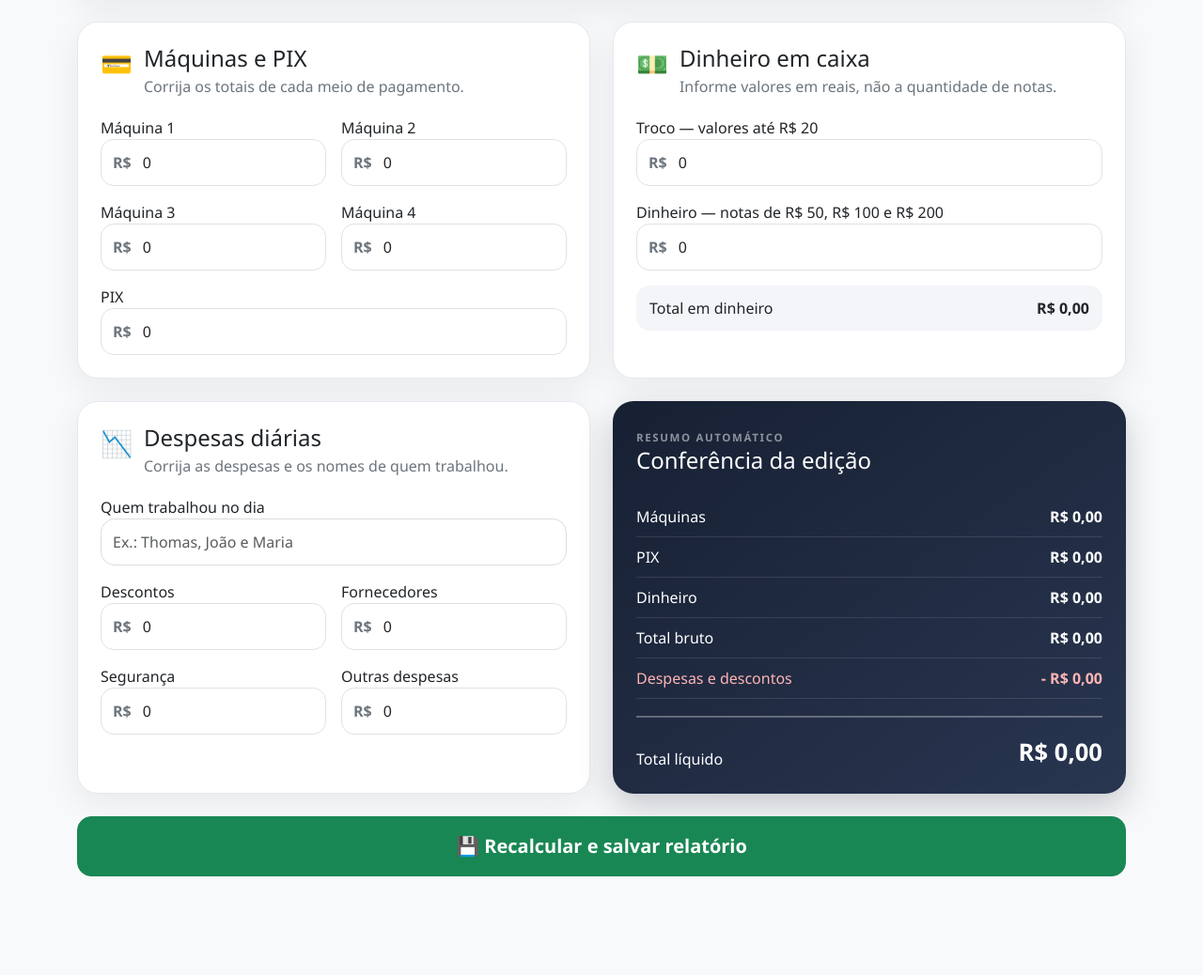
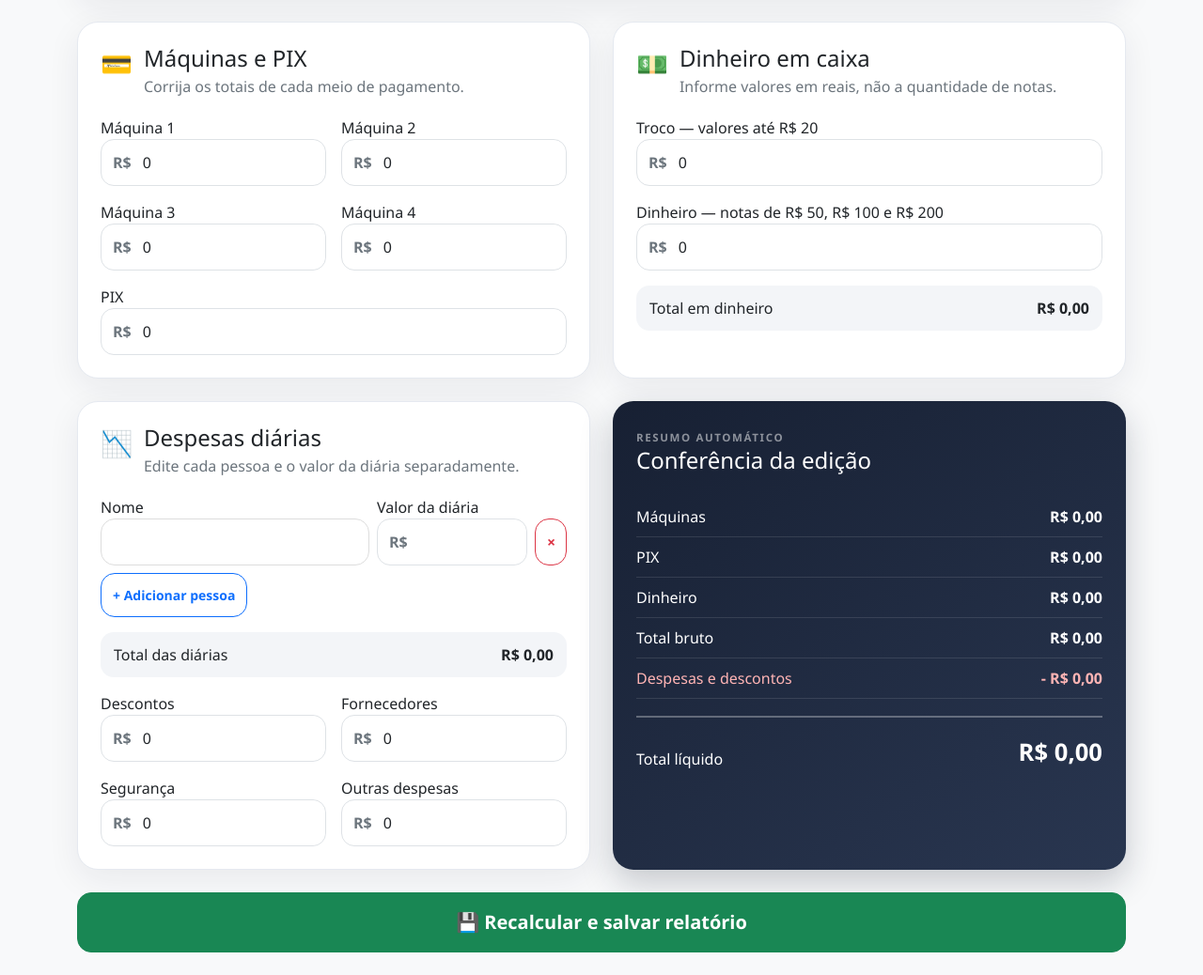
Before and after one commit to thalves2004/pastelaria-app, a Flask app: template templates/editar_relatorio.html in a window 1280 px wide. Shown: the part 519-1557 px from the top of the page at 94% size. Before the commit the page ends 1452 px from the top, so only its background shows below. Run offline with Flask 3, Linux system fonts and the light colour scheme; the template is opened without the code that fills it, so the values that code supplies are empty; some libraries are stand-ins or nearby versions.

Commit message:
Corrige Pastelao e adiciona lista de diarias

```diff
--- a/app.py
+++ b/app.py
@@ -1,4 +1,5 @@
 from decimal import Decimal, InvalidOperation
+import json
 from flask import Flask, render_template, request, redirect, session
 from database import conectar, criar_banco, ORDEM_PRODUTOS
 
@@ -20,6 +21,37 @@ def inteiro(nome):
         return max(0, int(request.form.get(nome, 0) or 0))
     except (TypeError, ValueError):
         return 0
+
+
+def ler_equipe_formulario():
+    nomes = request.form.getlist("funcionario_nome[]")
+    valores = request.form.getlist("funcionario_diaria[]")
+    equipe = []
+    for nome, valor in zip(nomes, valores):
+        nome = (nome or "").strip()
+        if not nome:
+            continue
+        try:
+            diaria = float(str(valor or "0").replace(",", "."))
+        except (TypeError, ValueError):
+            diaria = 0.0
+        equipe.append({"nome": nome, "diaria": max(0, diaria)})
+    return equipe
+
+
+def decodificar_equipe(texto, nomes_antigos=""):
+    try:
+        dados = json.loads(texto or "[]")
+        if isinstance(dados, list):
+            equipe = [
+                {"nome": str(item.get("nome", "")).strip(), "diaria": float(item.get("diaria", 0) or 0)}
+                for item in dados if isinstance(item, dict) and str(item.get("nome", "")).strip()
+            ]
+            if equipe:
+                return equipe
+    except (TypeError, ValueError, json.JSONDecodeError):
+        pass
+    return [{"nome": n.strip(), "diaria": 0} for n in str(nomes_antigos or "").split(",") if n.strip()]
 
 
 def ordenar_produtos(lista, indice_nome):
@@ -151,9 +183,12 @@ def fechamento():
         fornecedores = numero("fornecedores")
         seguranca = numero("seguranca")
         outras = numero("outras_despesas")
-        equipe_dia = request.form.get("equipe_dia", "").strip()
+        equipe = ler_equipe_formulario()
+        equipe_dia = ", ".join(pessoa["nome"] for pessoa in equipe)
+        equipe_detalhes = json.dumps(equipe, ensure_ascii=False)
+        diarias_total = sum(Decimal(str(pessoa["diaria"])) for pessoa in equipe)
         total_bruto = m1 + m2 + m3 + m4 + dinheiro + pix
-        total_liquido = total_bruto - descontos - fornecedores - seguranca - outras
+        total_liquido = total_bruto - descontos - fornecedores - seguranca - outras - diarias_total
 
         cursor.execute("""
             UPDATE controle SET caixa_final=%s,maquina1=%s,maquina2=%s,maquina3=%s,
@@ -161,10 +196,12 @@ def fechamento():
                 dinheiro_50=0,dinheiro_100=0,dinheiro_200=0,
                 sobra_pasteis=%s,consumo_pasteis=%s,
                 descontos=%s,fornecedores=%s,seguranca=%s,outras_despesas=%s,
-                equipe_dia=%s,status='FECHADO' WHERE id=%s
+                equipe_dia=%s,equipe_detalhes=%s,diarias_total=%s,
+                status='FECHADO' WHERE id=%s
         """, (total_liquido,m1,m2,m3,m4,dinheiro,pix,troco_total,dinheiro_grande,
               total_sobra_pasteis,total_consumo_pasteis,
-              descontos,fornecedores,seguranca,outras,equipe_dia,controle[0]))
+              descontos,fornecedores,seguranca,outras,equipe_dia,equipe_detalhes,
+              diarias_total,controle[0]))
         conn.commit(); cursor.close(); conn.close()
         return redirect("/dashboard")
 
@@ -222,7 +259,8 @@ def relatorios():
         SELECT id,data,usuario,caixa_inicial,caixa_final,maquina1,maquina2,maquina3,
         maquina4,dinheiro,pix,status,troco_50,troco_20,troco_10,troco_5,troco_2,
         moedas,dinheiro_grande,sobra_pasteis,consumo_pasteis,descontos,fornecedores,
-        seguranca,outras_despesas,troco_total,dinheiro_50,dinheiro_100,dinheiro_200,equipe_dia FROM controle
+        seguranca,outras_despesas,troco_total,dinheiro_50,dinheiro_100,dinheiro_200,
+        equipe_dia,equipe_detalhes,diarias_total FROM controle
     """
     if data_filtro:
         cursor.execute(sql + " WHERE data=%s ORDER BY id DESC", (data_filtro,))
@@ -240,7 +278,8 @@ def relatorios():
             WHERE pr.controle_id=%s ORDER BY p.categoria,p.nome
         """, (controle[0],))
         itens = ordenar_produtos(cursor.fetchall(), 0)
-        relatorios.append((controle,itens))
+        equipe = decodificar_equipe(controle[30] if len(controle) > 30 else "", controle[29] if len(controle) > 29 else "")
+        relatorios.append((controle,itens,equipe))
     cursor.close(); conn.close()
     return render_template("relatorios.html", relatorios=relatorios, data_filtro=data_filtro)
 
@@ -319,10 +358,13 @@ def editar_relatorio(id):
         fornecedores = numero("fornecedores")
         seguranca = numero("seguranca")
         outras = numero("outras_despesas")
-        equipe_dia = request.form.get("equipe_dia", "").strip()
+        equipe = ler_equipe_formulario()
+        equipe_dia = ", ".join(pessoa["nome"] for pessoa in equipe)
+        equipe_detalhes = json.dumps(equipe, ensure_ascii=False)
+        diarias_total = sum(Decimal(str(pessoa["diaria"])) for pessoa in equipe)
         caixa_final = (
             m1 + m2 + m3 + m4 + pix + dinheiro
-            - descontos - fornecedores - seguranca - outras
+            - descontos - fornecedores - seguranca - outras - diarias_total
         )
 
         cursor.execute("""
@@ -331,12 +373,14 @@ def editar_relatorio(id):
                 maquina4=%s, dinheiro=%s, pix=%s, troco_total=%s,
                 dinheiro_grande=%s, dinheiro_50=0, dinheiro_100=0, dinheiro_200=0,
                 sobra_pasteis=%s, consumo_pasteis=%s, descontos=%s,
-                fornecedores=%s, seguranca=%s, outras_despesas=%s, equipe_dia=%s
+                fornecedores=%s, seguranca=%s, outras_despesas=%s, equipe_dia=%s,
+                equipe_detalhes=%s, diarias_total=%s
             WHERE id=%s
         """, (
             caixa_final, m1, m2, m3, m4, dinheiro, pix, troco_total,
             dinheiro_grande, total_sobra_pasteis, total_consumo_pasteis,
-            descontos, fornecedores, seguranca, outras, equipe_dia, id,
+            descontos, fornecedores, seguranca, outras, equipe_dia,
+            equipe_detalhes, diarias_total, id,
         ))
         conn.commit()
         cursor.close()
@@ -350,13 +394,15 @@ def editar_relatorio(id):
                troco_total,
                COALESCE(NULLIF(dinheiro_grande, 0),
                         COALESCE(dinheiro_50, 0) + COALESCE(dinheiro_100, 0) + COALESCE(dinheiro_200, 0)),
-               COALESCE(equipe_dia, '')
+               COALESCE(equipe_dia, ''), COALESCE(equipe_detalhes, '[]'),
+               COALESCE(diarias_total, 0)
         FROM controle WHERE id=%s
     """, (id,))
     controle = cursor.fetchone()
+    equipe = decodificar_equipe(controle[19] if len(controle) > 19 else "", controle[18] if len(controle) > 18 else "")
     cursor.close()
     conn.close()
-    return render_template("editar_relatorio.html", controle=controle, itens=itens, pasteis=pasteis, bebidas=bebidas)
+    return render_template("editar_relatorio.html", controle=controle, itens=itens, pasteis=pasteis, bebidas=bebidas, equipe=equipe)
 
 
 @app.route("/excluir_relatorio/<int:id>")
--- a/database.py
+++ b/database.py
@@ -38,7 +38,13 @@ ORDEM_PRODUTOS = {nome.lower(): indice for indice, (nome, _) in enumerate(PRODUT
 def normalizar_nome_produto(nome):
     texto = unicodedata.normalize("NFKD", str(nome or ""))
     texto = "".join(c for c in texto if not unicodedata.combining(c))
-    return re.sub(r"\s+", " ", texto).strip().lower()
+    chave = re.sub(r"\s+", " ", texto).strip().lower()
+    # "Pastelão de carne" e "Pastelão" representam o mesmo produto.
+    aliases = {
+        "pastelao de carne": "pastelao",
+        "pastelao carne": "pastelao",
+    }
+    return aliases.get(chave, chave)
 
 
 def consolidar_produtos_repetidos(cursor):
@@ -184,6 +190,8 @@ def criar_banco():
             "seguranca": "NUMERIC(12,2) DEFAULT 0",
             "outras_despesas": "NUMERIC(12,2) DEFAULT 0",
             "equipe_dia": "TEXT DEFAULT ''",
+            "equipe_detalhes": "TEXT DEFAULT '[]'",
+            "diarias_total": "NUMERIC(12,2) DEFAULT 0",
         }
         for nome, tipo in colunas_controle.items():
             cursor.execute(f"ALTER TABLE controle ADD COLUMN IF NOT EXISTS {nome} {tipo}")
--- a/templates/editar_relatorio.html
+++ b/templates/editar_relatorio.html
@@ -73,13 +73,11 @@
 
       <section class="col-lg-6">
         <div class="app-card h-100">
-          <div class="section-heading"><div><span class="section-icon">📉</span><div><h4>Despesas diárias</h4><p>Corrija as despesas e os nomes de quem trabalhou.</p></div></div></div>
-          <div class="row g-3">
-            <div class="col-12"><label for="equipe_dia">Quem trabalhou no dia</label><input class="form-control" type="text" id="equipe_dia" name="equipe_dia" value="{{ controle[18] or '' }}" placeholder="Ex.: Thomas, João e Maria"></div>
-            {% for nome,rotulo,indice in [('descontos','Descontos',12),('fornecedores','Fornecedores',13),('seguranca','Segurança',14),('outras_despesas','Outras despesas',15)] %}
-            <div class="col-6"><label>{{ rotulo }}</label><div class="money-input"><span>R$</span><input class="form-control valor-despesa" type="number" step="0.01" min="0" id="{{ nome }}" name="{{ nome }}" value="{{ controle[indice] or 0 }}"></div></div>
-            {% endfor %}
-          </div>
+          <div class="section-heading"><div><span class="section-icon">📉</span><div><h4>Despesas diárias</h4><p>Edite cada pessoa e o valor da diária separadamente.</p></div></div></div>
+          <div id="lista-equipe"></div>
+          <button type="button" class="btn btn-outline-primary btn-sm mb-3" id="adicionar-pessoa">+ Adicionar pessoa</button>
+          <div class="inline-total mb-3"><span>Total das diárias</span><strong>R$ <span id="total-diarias">0,00</span></strong></div>
+          <div class="row g-3">{% for nome,rotulo,indice in [('descontos','Descontos',12),('fornecedores','Fornecedores',13),('seguranca','Segurança',14),('outras_despesas','Outras despesas',15)] %}<div class="col-6"><label>{{ rotulo }}</label><div class="money-input"><span>R$</span><input class="form-control valor-despesa" type="number" step="0.01" min="0" id="{{ nome }}" name="{{ nome }}" value="{{ controle[indice] or 0 }}"></div></div>{% endfor %}</div>
         </div>
       </section>
 
@@ -112,7 +110,9 @@ function totalizar(){
   const maquinas=valor('maquina1')+valor('maquina2')+valor('maquina3')+valor('maquina4');
   const pix=valor('pix');
   const dinheiro=valor('troco_total')+valor('dinheiro_grande');
-  const despesas=['descontos','fornecedores','seguranca','outras_despesas'].reduce((s,id)=>s+valor(id),0);
+  const diarias=[...document.querySelectorAll('.valor-diaria')].reduce((s,e)=>s+Number(e.value||0),0);
+  const despesas=['descontos','fornecedores','seguranca','outras_despesas'].reduce((s,id)=>s+valor(id),0)+diarias;
+  document.getElementById('total-diarias').textContent=moeda(diarias);
   const bruto=maquinas+pix+dinheiro;
   const liquido=bruto-despesas;
   document.getElementById('total-dinheiro').textContent=moeda(dinheiro);
@@ -123,6 +123,15 @@ function totalizar(){
   document.getElementById('total-despesas').textContent=moeda(despesas);
   document.getElementById('total-liquido').textContent=moeda(liquido);
 }
+function adicionarPessoa(nome='', diaria=''){
+  const linha=document.createElement('div'); linha.className='row g-2 align-items-end mb-2 equipe-linha';
+  linha.innerHTML=`<div class="col-7"><label>Nome</label><input class="form-control" name="funcionario_nome[]" value="${nome}" required></div><div class="col-4"><label>Valor da diária</label><div class="money-input"><span>R$</span><input class="form-control valor-diaria" type="number" step="0.01" min="0" name="funcionario_diaria[]" value="${diaria}"></div></div><div class="col-1"><button type="button" class="btn btn-outline-danger w-100 remover-pessoa">×</button></div>`;
+  linha.querySelector('.remover-pessoa').onclick=()=>{linha.remove();totalizar()};
+  linha.querySelector('.valor-diaria').addEventListener('input',totalizar);
+  document.getElementById('lista-equipe').appendChild(linha);
+}
+document.getElementById('adicionar-pessoa').onclick=()=>adicionarPessoa();
+{% for pessoa in equipe %}adicionarPessoa({{ pessoa.nome|tojson }}, {{ pessoa.diaria|tojson }});{% else %}adicionarPessoa();{% endfor %}
 document.querySelectorAll('.valor-caixa,.valor-despesa').forEach(el=>el.addEventListener('input',totalizar));
 totalizar();
 </script>
```
Also changed, not shown: templates/fechamento.html (+18 -5 lines), templates/relatorios.html (+4 -4 lines).
